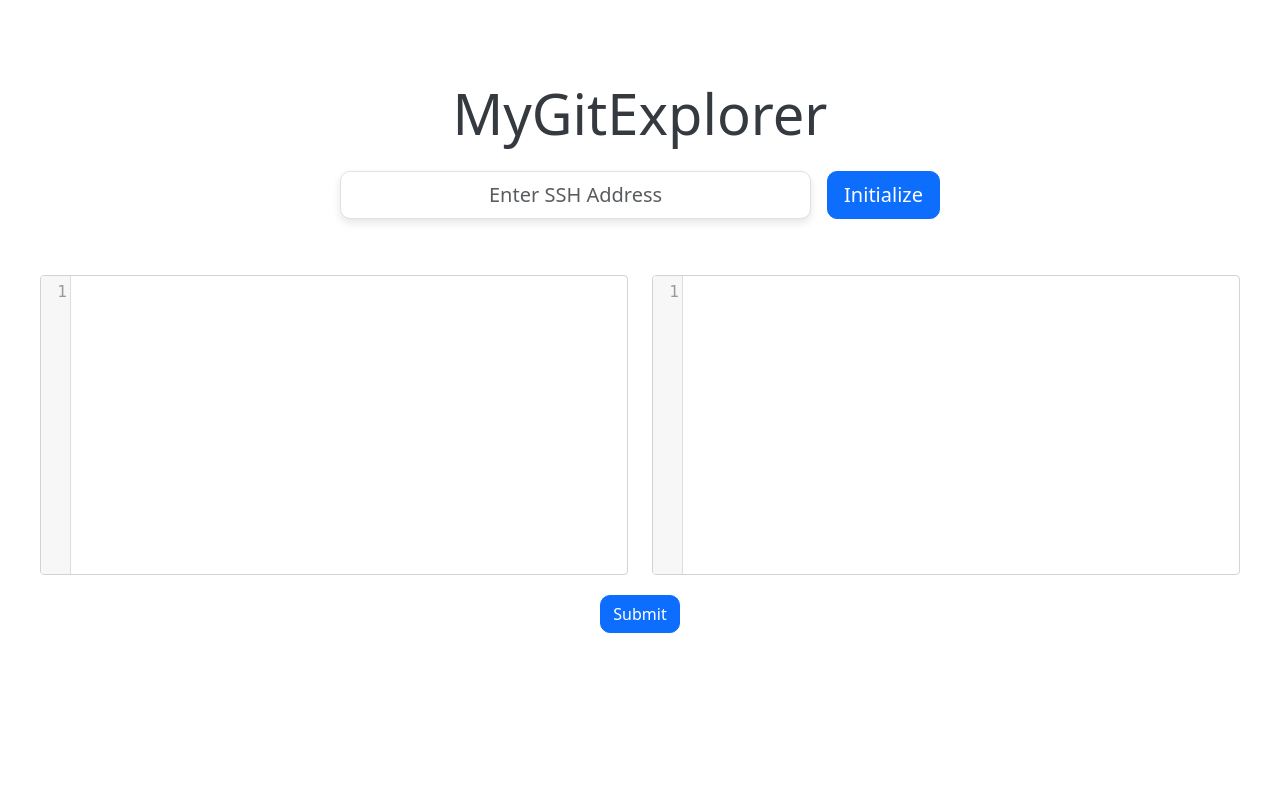
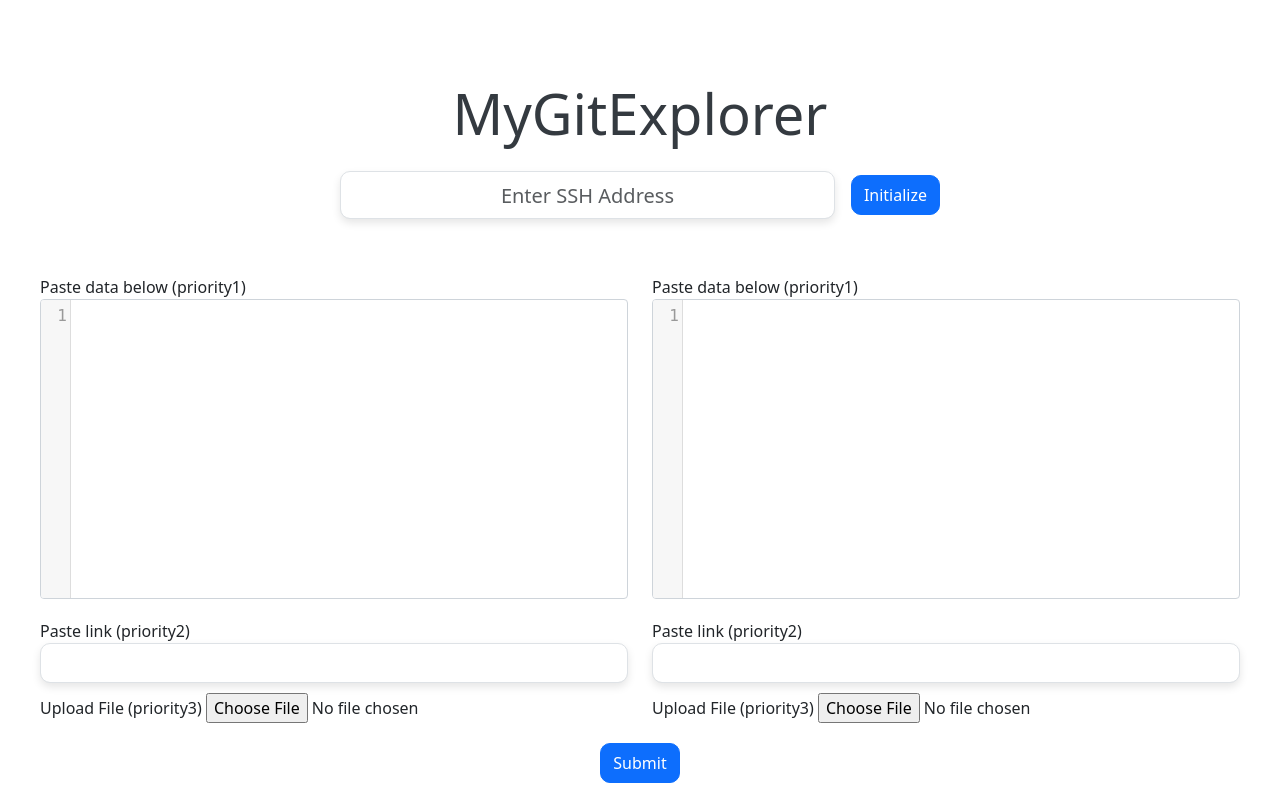
Before and after one commit to maddytae/gitexplorer, a Flask app: page / in a window 1280 px wide. Run offline with Flask 3, Linux system fonts and the light colour scheme.

Commit message:
saving work

```diff
--- a/static/styles.css
+++ b/static/styles.css
@@ -57,3 +57,7 @@
     border: none;
     display: block; /* Ensure it's not set to none */
 }
+
+.main-page .form-control, .main-page .btn-primary {
+    height: 40px; /* Example height, adjust as needed */
+}
--- a/templates/main.html
+++ b/templates/main.html
@@ -12,39 +12,78 @@
     </div>
     {% endif %}
 
-
     <div class="text-center" style="padding-top: 10vh; max-width: 600px; margin: auto;">
         <h1 class="display-4 mb-4">MyGitExplorer</h1>
-        <form method="post"  class="mt-4">
+        <form method="post" class="mt-4">
             <div class="form-group d-flex justify-content-between align-items-center" style="width: 100%;">
 
                 <input type="text" class="form-control form-control-lg mr-4 border-radius" id="sshAddress"
                     name="sshAddress" placeholder="Enter SSH Address" style="text-align: center;
                        flex-grow: 1; margin-right: 1rem;">
 
-                <button type="submit" class="btn btn-primary btn-lg border-radius"
-                style="white-space: nowrap;">Initialize</button>
+
+
+                <!-- <button type="submit" class="btn btn-primary btn-lg border-radius"
+                    style="white-space: nowrap;">Initialize</button> -->
+
+                    <button type="submit" class="btn btn-primary">Initialize</button>
 
             </div>
         </form>
     </div>
 
     <div class="text-center" style="padding-top: 2vh; max-width: 1500px; margin: auto;">
-        <form method="post"  class="mt-4">
+        <form method="post" class="mt-4">
             <div class="text-center" style="padding-top: 2vh; max-width: 1200px; margin: auto;">
                 <div style="display: flex; justify-content: space-between;">
                     <div style="width: 49%; margin-right: 1rem;">
-                        <textarea id="code1" name="code1" >{{ code1 }}</textarea>
+                        <label for="code1" style="display: block; text-align: left;">Paste data below (priority1)</label>
+                        <textarea id="code1" name="code1">{{ code1 }}</textarea>
                     </div>
                     <div style="width: 49%;">
-                        <textarea id="code2" name="code2"  >{{ code2 }}</textarea></div>
+                        <label for="code2" style="display: block; text-align: left;">Paste data below (priority1)</label>
+                        <textarea id="code2" name="code2">{{ code2 }}</textarea>
                     </div>
-                <div style="margin-top: 20px;"> <!-- Added vertical gap -->
+                </div>
+
+                <div style="display: flex; justify-content: space-between; margin-top: 20px;">
+                    <div style="width: 49%; margin-right: 1rem;">
+                        <label for="newInput1" style="display: block; text-align: left;">Paste link (priority2)</label>
+                        <input type="text" class="form-control" id="newInput1" name="newInput1">
+                        <!-- File Upload for Input 1 -->
+                        <div style="margin-top: 10px; text-align: left;">
+                            <label for="fileUpload1">Upload File (priority3)</label>
+                            <input type="file" id="fileUpload1" name="fileUpload1">
+                        </div>
+                    </div>
+                    <div style="width: 49%;">
+                        <label for="newInput2" style="display: block; text-align: left;">Paste link (priority2)</label>
+                        <input type="text" class="form-control" id="newInput2" name="newInput2">
+                        <!-- File Upload for Input 2 -->
+                        <div style="margin-top: 10px; text-align: left;">
+                            <label for="fileUpload2">Upload File (priority3)</label>
+                            <input type="file" id="fileUpload2" name="fileUpload2">
+                        </div>
+                    </div>
+                </div>
+
+                <!-- ... remaining content ... -->
+
+
+
+
+
+
+                <div style="margin-top: 20px;">
                     <button type="submit" class="btn btn-primary">Submit</button>
                 </div>
             </div>
+
         </form>
     </div>
+
+
+
 
 
 
```
Also changed, not shown: static/scripts.js (line endings or trailing spaces). Lines whose indentation alone changed are shown as unchanged.
